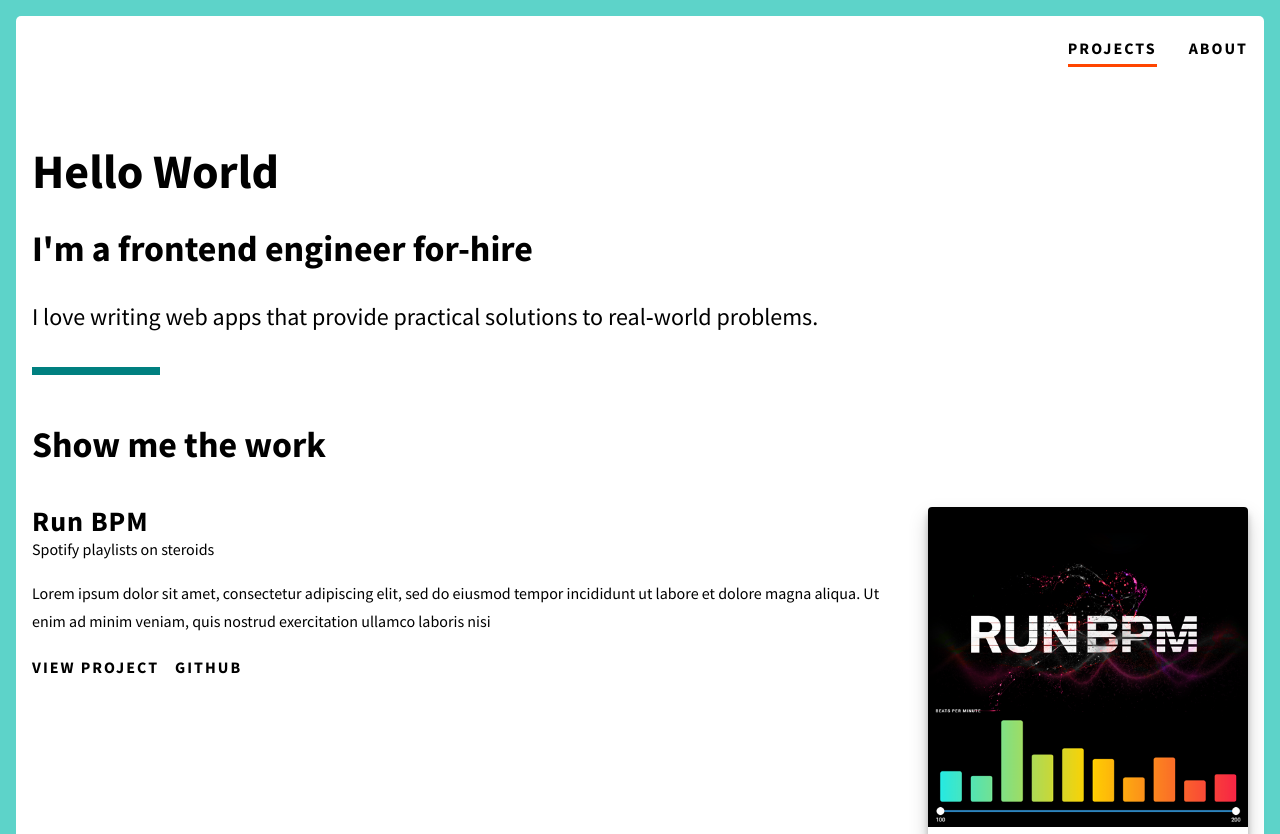
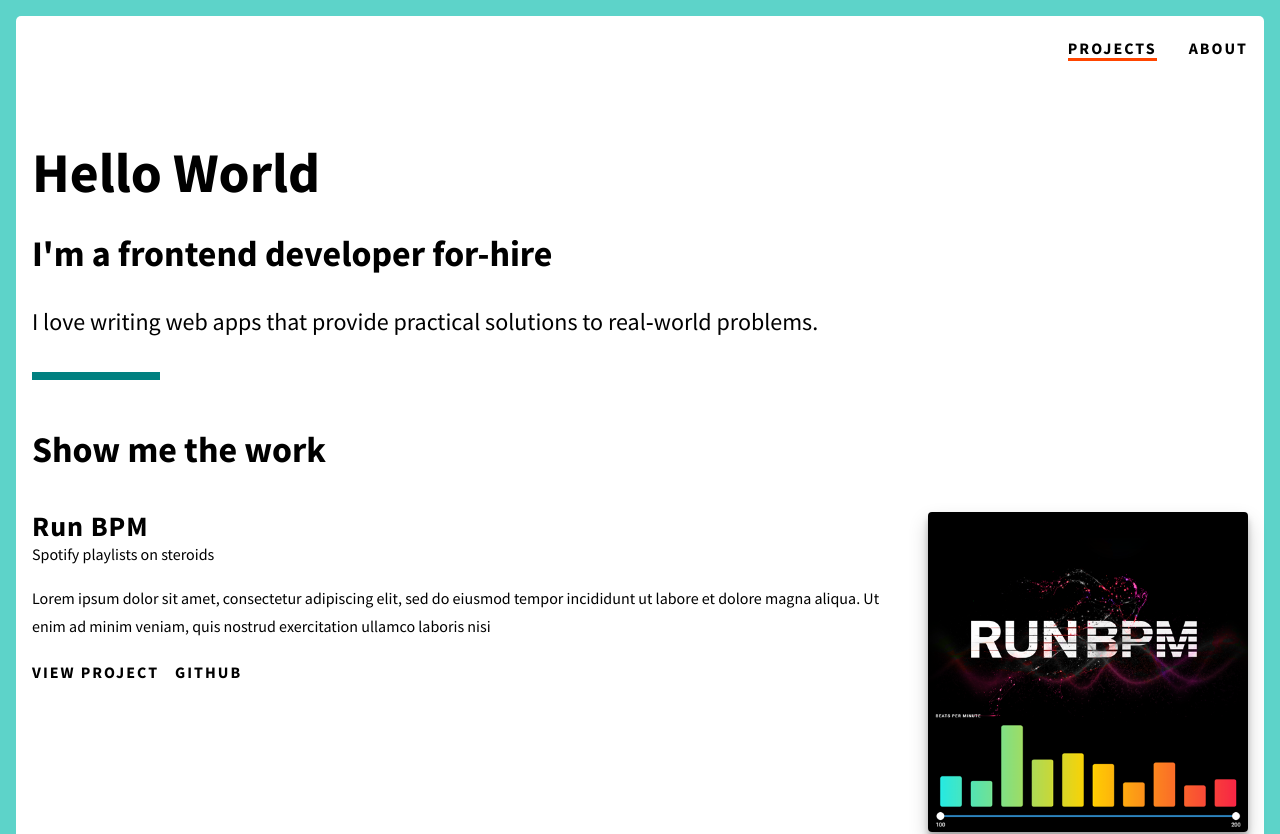
Before and after one commit to rileyhemp/portfolio, a Vue app: page / in a window 1280 px wide. Shown: the top 834 px of the page. Built offline with nearby package versions, Linux system fonts and the light colour scheme.

Commit message:
Removed padding on images

```diff
--- a/src/App.vue
+++ b/src/App.vue
@@ -4,15 +4,17 @@
 			<div class="inner-wrapper">
 				<nav>
 					<ul>
-						<a :class="projectsPage ? null : 'current'" href="#">About</a>
-					</ul>
-					<ul>
-						<a :class="projectsPage ? 'current' : null" href="#">Projects</a>
+						<li>
+							<a :class="projectsPage ? 'current' : null" @click="projectsPage = true" href="#">Projects</a>
+						</li>
+						<li>
+							<a :class="projectsPage ? null : 'current'" @click="projectsPage = false" href="#">About</a>
+						</li>
 					</ul>
 				</nav>
 				<header>
 					<h1>Hello World</h1>
-					<h2>I'm a frontend engineer for-hire</h2>
+					<h2>I'm a frontend developer for-hire</h2>
 					<p>I love writing web apps that provide practical solutions to real&#8209;world problems.</p>
 				</header>
 				<div class="spacer" />
--- a/src/components/Project.vue
+++ b/src/components/Project.vue
@@ -39,7 +39,6 @@ article {
 img {
 	max-width: 20rem;
 	object-fit: cover;
-	padding-bottom: 0.75rem;
 	border-radius: 4px;
 	box-shadow: 0 10px 20px rgba(0, 0, 0, 0.19), 0 6px 6px rgba(0, 0, 0, 0.23);
 }
--- a/src/css/main.scss
+++ b/src/css/main.scss
@@ -5,7 +5,7 @@ body {
 }
 
 h1 {
-	font-size: 3rem;
+	font-size: 3.5rem;
 	font-weight: 700;
 	margin-bottom: 2rem;
 }
@@ -29,7 +29,7 @@ p {
 	margin-top: 2rem;
 	margin-bottom: 1rem;
 }
-ul > a {
+ul > li > a {
 	padding: 0;
 	margin-left: 2rem;
 	text-align: right;
@@ -55,8 +55,9 @@ ul {
 
 nav {
 	display: flex;
-	flex-direction: row-reverse;
+	flex-direction: row;
 	margin-bottom: 5rem;
+	justify-content: flex-end;
 }
 
 .body-1 {
```
